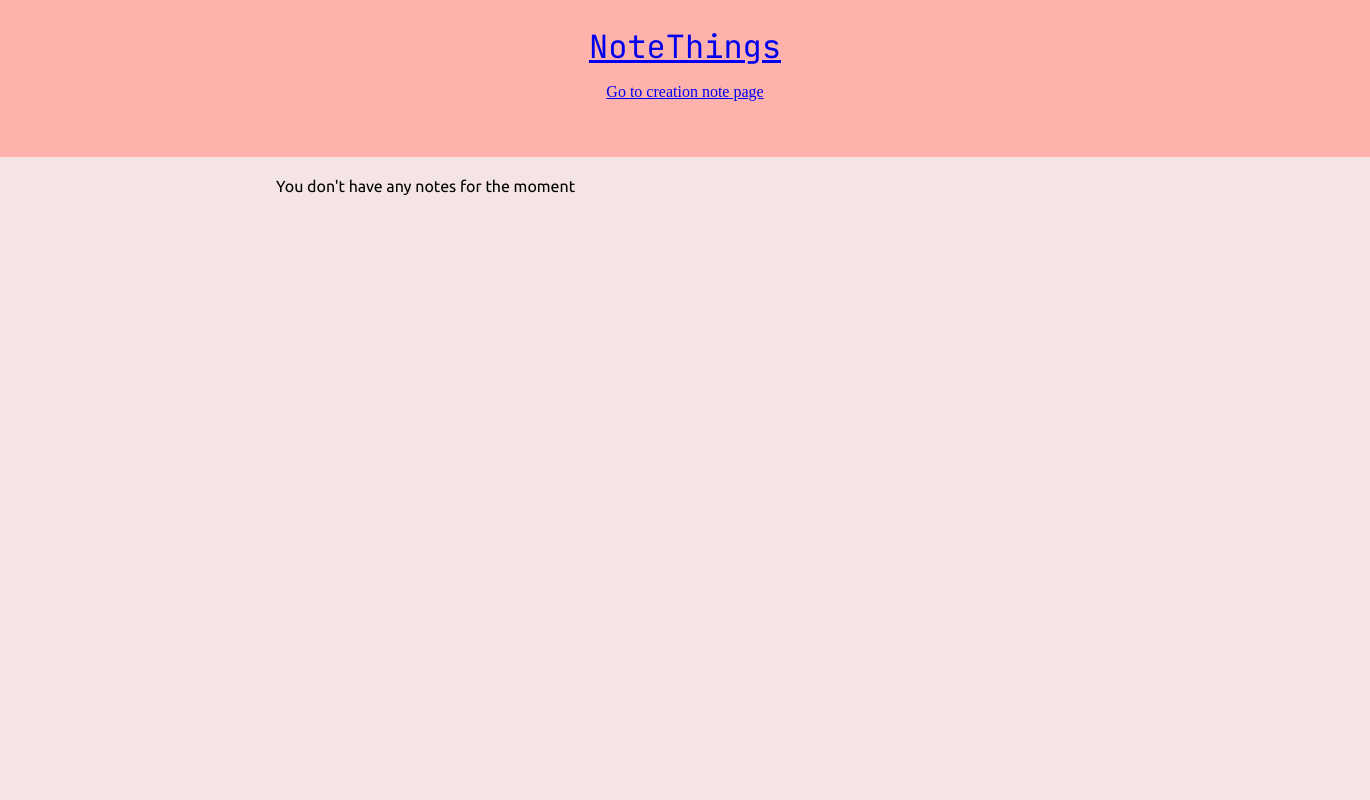
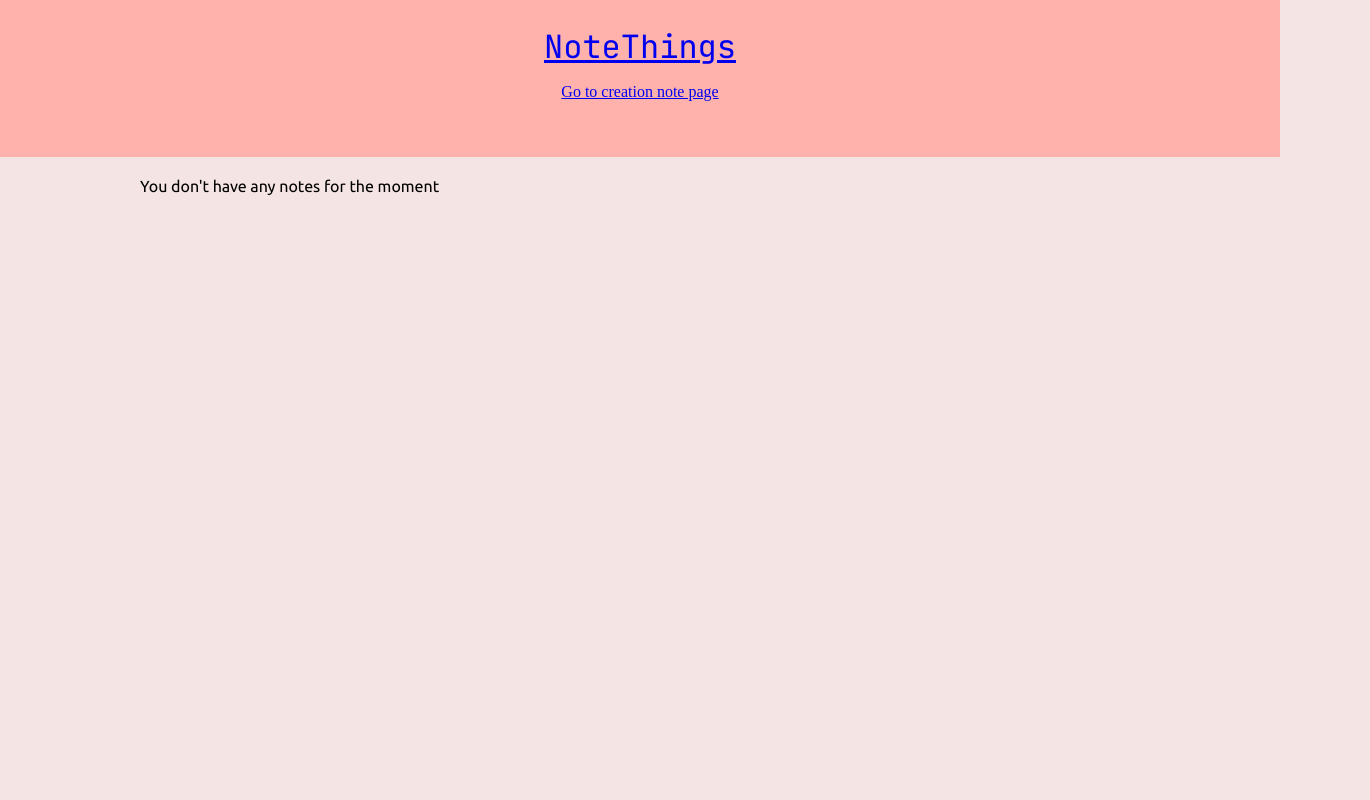
Before and after one commit to Mauh33/NoteThings-2, a React (Vite) app: page /list-of-notes in a window 1280 px wide. Shown: the top 800 px of the page, 1370 px wide, since content can reach past the window. Built offline with nearby package versions, Linux system fonts and the light colour scheme.

Commit message:
grid layout mobile, tablet, desktop

```diff
--- a/src/styles/_index.scss
+++ b/src/styles/_index.scss
@@ -44,29 +44,32 @@ p, label {
   height: 100vh;
   @include grid(
     $rows: repeat(auto-fill, 8.59vh),
-    $columns: repeat(8, 12.5vw),
+    $columns: repeat(10, auto),
     $row-gap: 20px,
     $column-gap: 10px
   )
 }
 
+
 .main-content {
   grid-column: 2/7;
+  grid-column: 3/7;
   grid-row: 3/11;
   @include flexbox($direction: column, $wrap: nowrap, $justify: space-between );
 }
 
 @include from(sm) {
-  #root {
-    @include grid(
-      $columns: repeat(10, 10vw)
-    )
+  .main-content{
+    grid-column: 1/10;
+  }
+}
+
+@include from(md) {
+    .main-content {
+      grid-column: 2/10;
+    }
   }
 
-  .main-content {
-    grid-column: 3/7;
-  }
-}
 
 @include from(lg) {
   .main-content {
--- a/src/styles/components-style/_footer.scss
+++ b/src/styles/components-style/_footer.scss
@@ -4,7 +4,7 @@
 
 .footer {
   background-color: var(--third-color);
-  grid-column: 1/8;
+  grid-column: 1/11;
   grid-row: 11/14;
   display: flex;
   justify-content: center;
--- a/src/styles/components-style/_header.scss
+++ b/src/styles/components-style/_header.scss
@@ -4,7 +4,7 @@
 
 .header {
   background-color: var(--primary-color);
-  grid-column: 1/8;
+  grid-column: 1/11;
   grid-row: 1/3;
   @include flexbox($direction: column, $justify: space-evenly, $align: center);
 }
@@ -59,15 +59,3 @@
   transform: rotate(0deg);
   transition: transform 0.3s ease;
 }
-
-@include from(sm) {
-  .header {
-    grid-column: 1/10;
-  }
-}
-
-@include from(lg) {
-  .header {
-    grid-column: 1/11;
-  }
-}
--- a/src/styles/components-style/_postIt.scss
+++ b/src/styles/components-style/_postIt.scss
@@ -13,9 +13,9 @@ $postItWidth: min($max-width-Postit, 100%);
   background-color: rgba(175, 191, 255, 0.35);
   border-radius: 14.04px;
   border: 4.68px solid var(--third-color);
-  @include flexbox($direction: column, $wrap: wrap, $justify: flex-start);
+  @include flexbox($direction: column, $wrap: wrap, $justify: space-between);
   flex-wrap: nowrap;
-  margin: 20px 0;
+  margin: 20px;
 }
 
 .postIt-title-bloc, .postIt-description-bloc {
@@ -29,8 +29,21 @@ $postItWidth: min($max-width-Postit, 100%);
 
 .postIt-title-bloc {
   @include flexbox($justify: start);
-  height: 40px;
+  height: auto;
+  margin: 10px;
   border-bottom: 3px solid var(--third-color);
+}
+
+.postIt-title {
+  margin-right: unset;
+  display: block;
+  width: 60px;
+}
+
+.postIt-title-p {
+  word-wrap: break-word;
+  display: block;
+  width: 80%;
 }
 
 .postIt-description-bloc {
--- a/src/styles/pages/_homepage.scss
+++ b/src/styles/pages/_homepage.scss
@@ -8,12 +8,34 @@ section {
 }
 
 .postIt-section {
-  width: 100%;
+  width: 300px;
   @include flexbox($direction: column, $justify: space-evenly)
+}
+
+
+@include from(xs) {
+  .postIt-section {
+    @include flexbox($direction: column, $justify: center);
+    width: 300px;
+  }
+}
+
+@include from(sm) {
+  .postIt-section {
+    @include flexbox($direction: row, $justify: center, $wrap: wrap);
+  }
+}
+
+@include from(md) {
+  .postIt-section {
+    @include flexbox($direction: row, $justify: space-evenly, $wrap: wrap);
+    width: 800px;
+  }
 }
 
 @include from(lg) {
   .postIt-section {
-    @include flexbox($direction: row, $justify: space-between);
+    @include flexbox($direction: row, $justify: space-between, $wrap: wrap);
+    width: 1000px;
   }
 }
```
